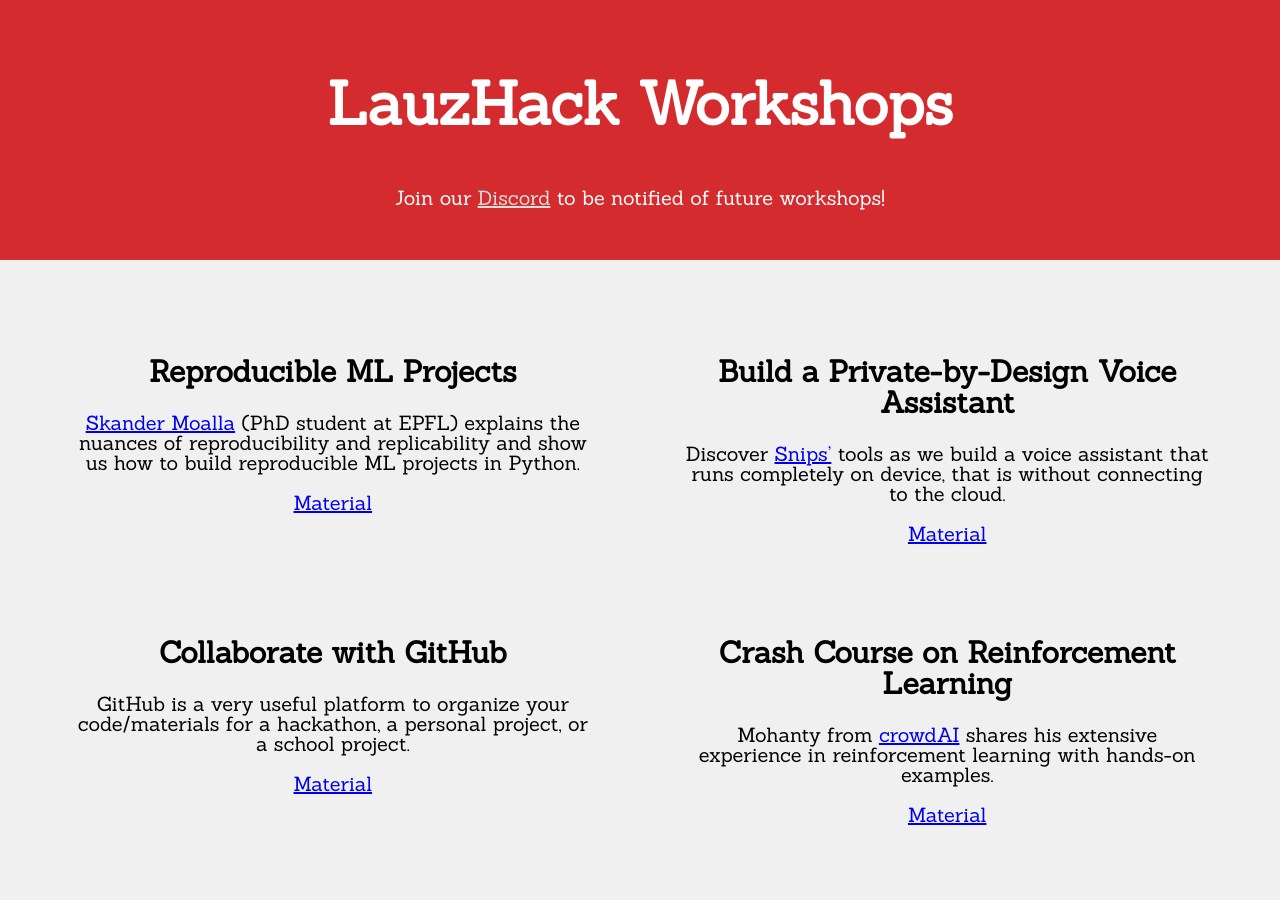
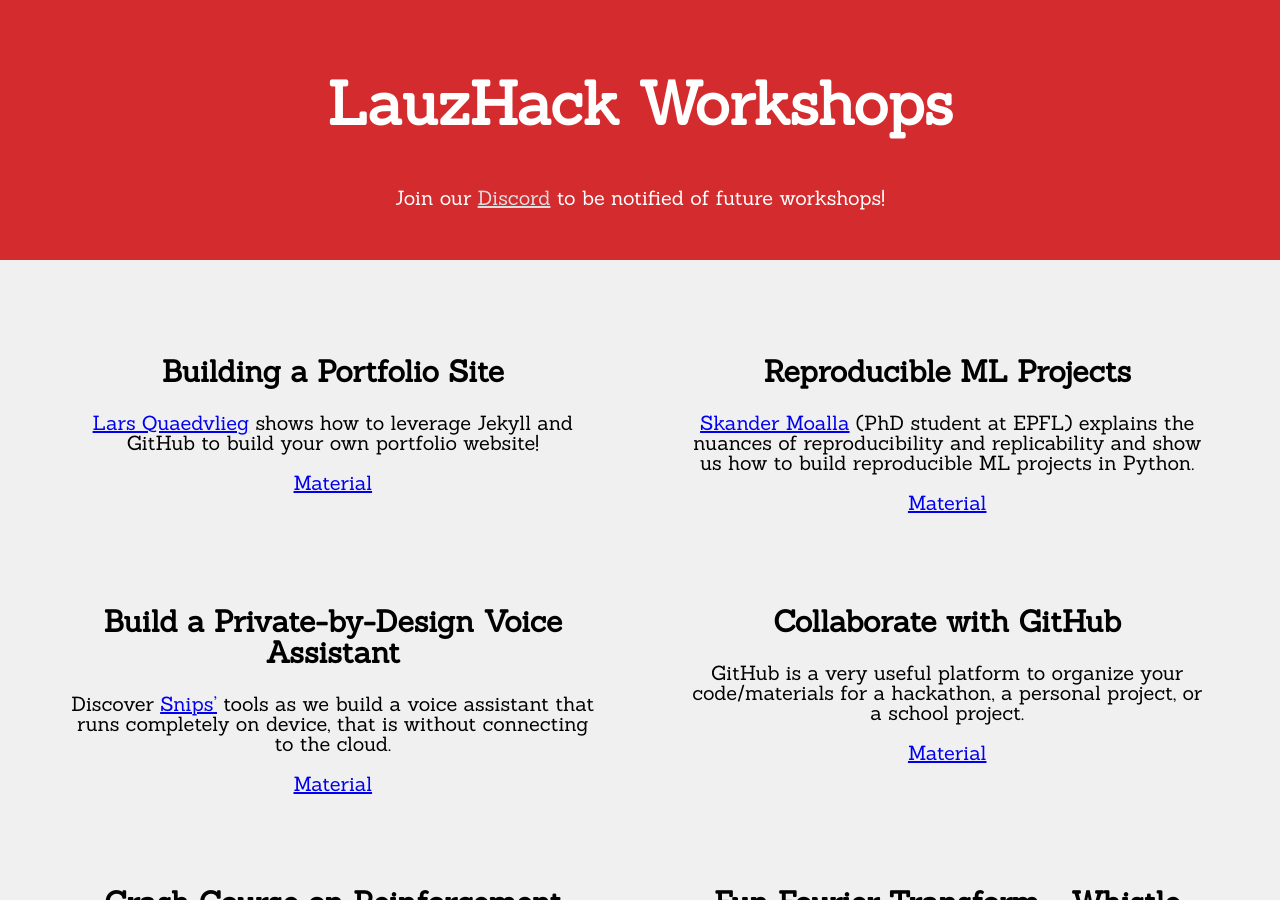
Before and after one commit to LauzHack/LauzHack.github.io, a Jekyll site: the page built from workshops.html, in a window 1280 px wide and 900 px high. Built offline with Jekyll 4.4.1, drawn with Linux system fonts in a browser that asks for light colours.

Commit message:
Added Lars' workshop

```diff
--- a/_data/workshops.yml
+++ b/_data/workshops.yml
@@ -1,10 +1,18 @@
 # Workshops around the event, optional.
 
-# Workshops name
+# Workshops page title name
 name: LauzHack Workshops
+
+# Workshops description under title
+# description: Uncomment and specify
 
 # All past and future workshops
 items:
+  Building a Portfolio Site:
+    description: |-
+      [Lars Quaedvlieg](https://www.linkedin.com/in/lars-quaedvlieg/) shows how to leverage Jekyll and GitHub to build your own portfolio website!
+    material: https://docs.google.com/presentation/d/1kMfgqWVkJtmMSz5chzXt-KF3kUOLejiXmtR9bZyC1zc/edit?usp=sharing
+
   Reproducible ML Projects:
     description: |-
       [Skander Moalla](https://people.epfl.ch/skander.moalla) (PhD student at EPFL) explains the nuances of reproducibility and replicability and show us how to build reproducible ML projects in Python.
```
